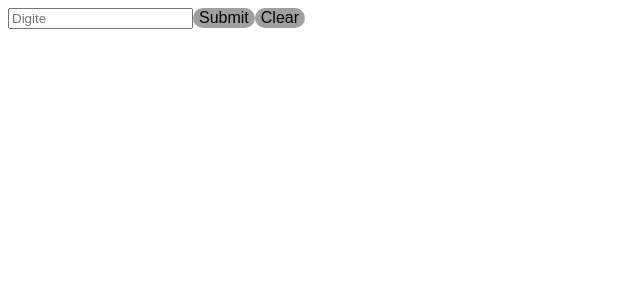
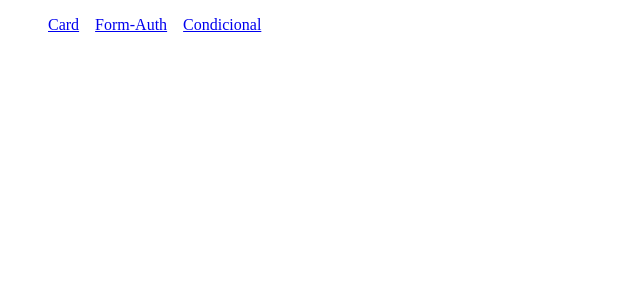
Before and after one commit to Edu0liver/react-study, a React (Vite) app: page / in a window 1280 px wide. Shown: the top 300 px of the page, without its empty margins (0-640 px from the left). Built offline with nearby package versions, Linux system fonts and the light colour scheme.

Commit message:
react router

```diff
--- a/package.json
+++ b/package.json
@@ -11,7 +11,8 @@
   },
   "dependencies": {
     "react": "^18.2.0",
-    "react-dom": "^18.2.0"
+    "react-dom": "^18.2.0",
+    "react-router-dom": "^6.12.1"
   },
   "devDependencies": {
     "@types/react": "^18.0.28",
--- a/src/App.tsx
+++ b/src/App.tsx
@@ -1,11 +1,20 @@
-import Condicional from "./components/Condicional/Condicional";
+import { BrowserRouter as Router, Routes, Route } from 'react-router-dom'
+import Card from './modules/Card/Card'
+import FormAuth from './modules/FormAuth/FormAuth'
+import Condicional from './components/Condicional/Condicional'
+import Navbar from './components/Navbar/Navbar'
 
 export default function App() {
   return (
     <>
-        <div>
-            <Condicional></Condicional>
-        </div>
+      <Router>
+        <Navbar/>
+        <Routes>
+          <Route path='/card' element={<Card />}/>
+          <Route path='/form-auth' element={<FormAuth/>}/>
+          <Route path='/condicional' element={<Condicional/>}/>
+        </Routes>
+      </Router>
     </>
   )
 }
--- /dev/null
+++ b/src/components/Navbar/Navbar.module.css
@@ -0,0 +1,9 @@
+
+.list {
+    display: flex;
+    list-style: none;
+}
+
+.item {
+    margin-right: 1rem;
+}
--- /dev/null
+++ b/src/components/Navbar/Navbar.tsx
@@ -0,0 +1,18 @@
+import { Link } from 'react-router-dom'
+import styles from './Navbar.module.css'
+
+export default function Navbar() {
+  return (
+    <ul className={styles.list}>
+        <li className={styles.item}>
+            <Link to='/card'>Card</Link>
+        </li>
+        <li className={styles.item}>
+            <Link to='/form-auth'>Form-Auth</Link>
+        </li>
+        <li className={styles.item}>
+            <Link to='/condicional'>Condicional</Link>
+        </li>
+    </ul>
+  )
+}
--- a/src/modules/Card/Card.tsx
+++ b/src/modules/Card/Card.tsx
@@ -1,7 +1,7 @@
 import { useState } from "react";
-import Pessoa from "../components/Pessoa";
-import Button from "../components/Button";
 import './Card.css'
+import Button from "../../components/Button/Button";
+import Pessoa from "../../components/Pessoa/Pessoa";
 
 interface PessoaType {
   id: number;
```
Also changed, not shown: 1 other file (tests, documents, lock files or other folders).
